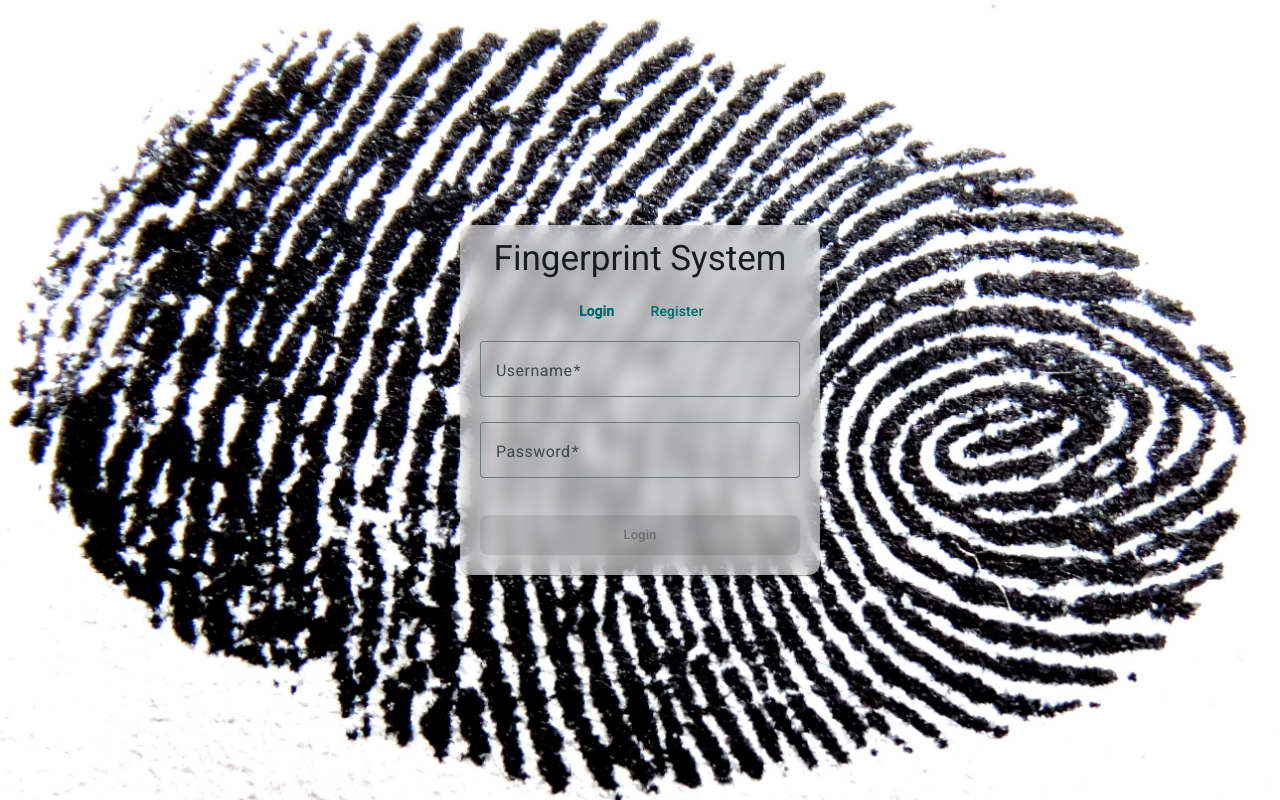
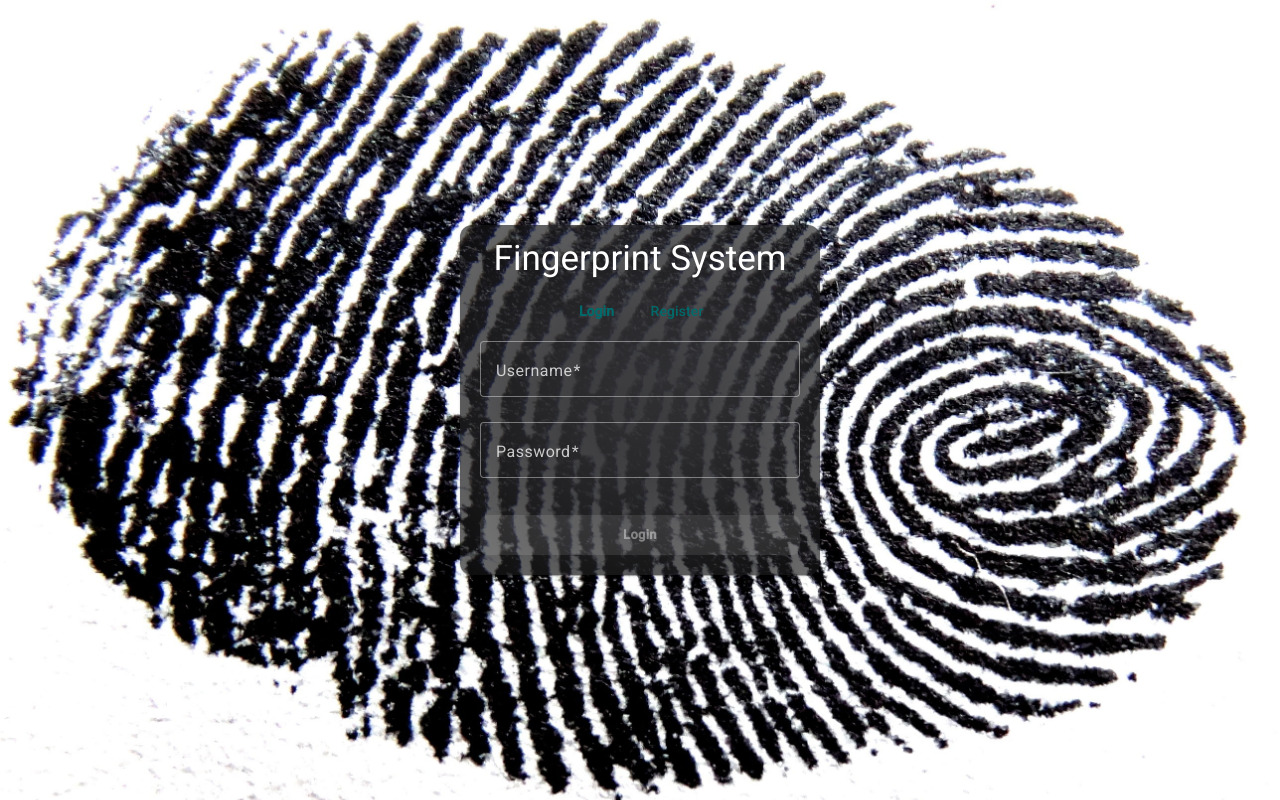
Before and after one commit to Hilms/Fingerprint-Matching-System, an Angular app in the folder frontend/: page /auth in a window 1280 px wide. Built offline with nearby package versions, Linux system fonts and the light colour scheme.

Commit message:
chore: overwrite angular material theme for login/registration forms using dark background

```diff
--- a/frontend/src/app/features/auth/auth.css
+++ b/frontend/src/app/features/auth/auth.css
@@ -16,9 +16,10 @@
   width: 360px;
   padding: 20px;
   border-radius: 12px;
-  background: rgba(255, 255, 255, 0.55);
-  backdrop-filter: blur(10px);
-  -webkit-backdrop-filter: blur(10px);
+  background: rgba(0, 0, 0, 0.5);
+  backdrop-filter: blur(100px);
+  -webkit-backdrop-filter: blur(100px);
+  color: white;
 }
 
 /* Center text */
--- a/frontend/src/styles.css
+++ b/frontend/src/styles.css
@@ -1 +1,119 @@
 /* You can add global styles to this file, and also import other style files */
+/* =========================
+   INPUT TEXT
+========================= */
+.auth-card .mat-mdc-input-element {
+  color: white !important;
+  caret-color: white !important;
+}
+
+/* =========================
+   LABEL (untouched)
+========================= */
+.auth-card .mdc-floating-label {
+  color: rgba(255,255,255,0.75) !important;
+}
+
+/* =========================
+   PLACEHOLDER
+========================= */
+.auth-card input::placeholder {
+  color: rgba(255,255,255,0.5) !important;
+}
+
+/* =========================
+   DEFAULT OUTLINE (neutral)
+========================= */
+.auth-card .mdc-notched-outline__leading,
+.auth-card .mdc-notched-outline__notch,
+.auth-card .mdc-notched-outline__trailing {
+  border-color: rgba(255,255,255,0.4) !important;
+}
+
+/* =========================
+   HOVER OUTLINE
+========================= */
+.auth-card .mat-mdc-form-field:hover .mdc-notched-outline__leading,
+.auth-card .mat-mdc-form-field:hover .mdc-notched-outline__notch,
+.auth-card .mat-mdc-form-field:hover .mdc-notched-outline__trailing {
+  border-color: rgba(255,255,255,0.8) !important;
+}
+
+/* =========================
+   FOCUS = GREEN
+========================= */
+.auth-card .mat-mdc-form-field.mat-focused .mdc-notched-outline__leading,
+.auth-card .mat-mdc-form-field.mat-focused .mdc-notched-outline__notch,
+.auth-card .mat-mdc-form-field.mat-focused .mdc-notched-outline__trailing {
+  border-color: #08aa08 !important;
+}
+
+/* =========================
+   VALID AFTER TOUCH = GREEN
+========================= */
+.auth-card .mat-mdc-form-field.ng-valid.ng-touched .mdc-notched-outline__leading,
+.auth-card .mat-mdc-form-field.ng-valid.ng-touched .mdc-notched-outline__notch,
+.auth-card .mat-mdc-form-field.ng-valid.ng-touched .mdc-notched-outline__trailing {
+  border-color: #08aa08 !important;
+}
+
+/* =========================
+   INVALID AFTER TOUCH = RED
+========================= */
+.auth-card .mat-mdc-form-field.ng-invalid.ng-touched .mdc-notched-outline__leading,
+.auth-card .mat-mdc-form-field.ng-invalid.ng-touched .mdc-notched-outline__notch,
+.auth-card .mat-mdc-form-field.ng-invalid.ng-touched .mdc-notched-outline__trailing {
+  border-color: #ff5252 !important;
+}
+
+/* =========================
+   ERROR TEXT
+========================= */
+.auth-card .mat-mdc-form-field-error {
+  color: #ff5252 !important;
+}
+
+/* =========================
+   BUTTON BASE
+========================= */
+.auth-card button.mat-mdc-raised-button {
+  border-radius: 10px;
+  font-weight: 600;
+  letter-spacing: 0.3px;
+  height: 44px;
+  transition: all 0.2s ease;
+}
+
+/* =========================
+   LOGIN BUTTON (PRIMARY)
+========================= */
+.auth-card button.mat-mdc-raised-button.mat-primary {
+  background-color: #ffffff !important;
+  color: #121212 !important;
+}
+
+.auth-card button.mat-mdc-raised-button.mat-primary:hover {
+  background-color: #e6e6e6 !important;
+}
+
+/* =========================
+   REGISTER BUTTON (ACCENT)
+========================= */
+.auth-card button.mat-mdc-raised-button.mat-accent {
+  background-color: transparent !important;
+  border: 1px solid rgba(255,255,255,0.6) !important;
+  color: white !important;
+}
+
+.auth-card button.mat-mdc-raised-button.mat-accent:hover {
+  background-color: rgba(255,255,255,0.1) !important;
+  border-color: white !important;
+}
+
+/* =========================
+   DISABLED BUTTON
+========================= */
+.auth-card button.mat-mdc-raised-button:disabled {
+  background-color: rgba(255,255,255,0.1) !important;
+  color: rgba(255,255,255,0.4) !important;
+}
```
